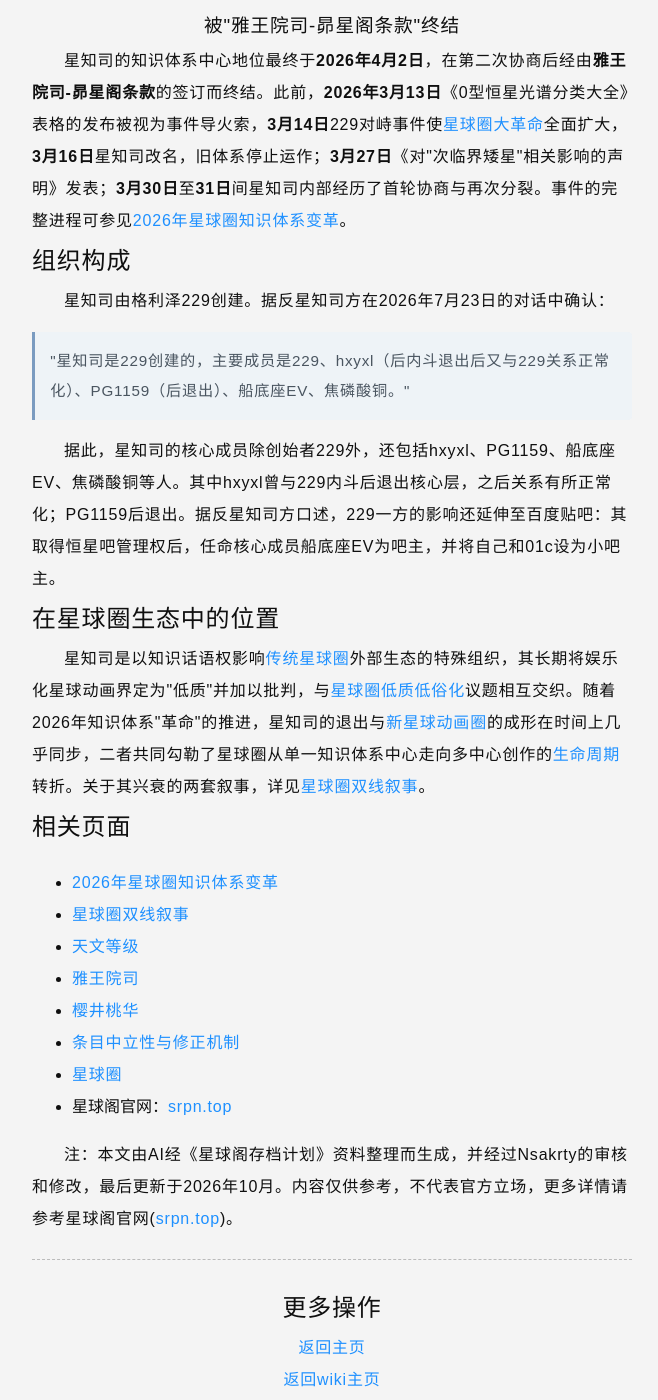
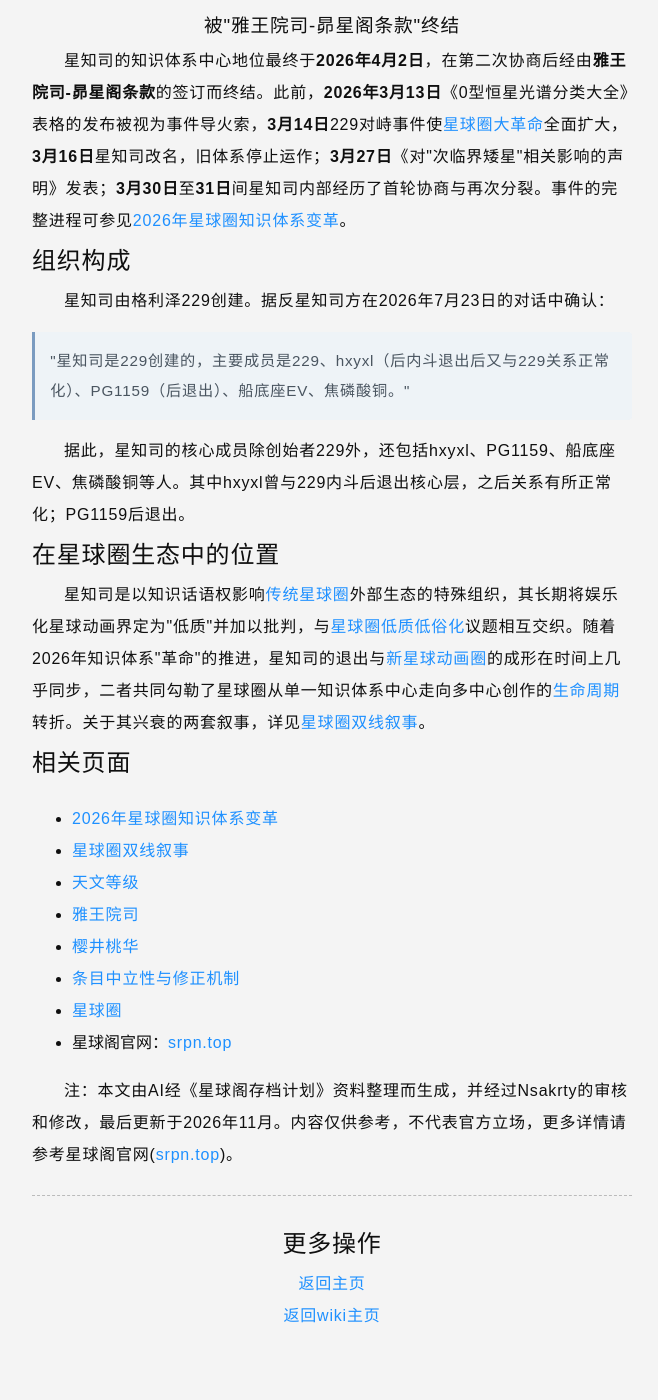
Before and after one commit to SRPNGO/post, a Jekyll site: the page built from wiki/xingzhisi.md, in a window 1280 px wide and 1400 px high, scrolled down 2086 px. Shown: the whole window, without its empty margins (308-966 px from the left). Built offline with Jekyll 4.4.1, drawn with Linux system fonts in a browser that asks for light colours; our own code applies the rules of GitHub Pages for plain Markdown files; comment, search, counter and statistics services are not loaded; after the commit the page ends 3422 px from its top, so only the background shows below that.

Commit message:
更正恒星吧相关表述：据船底座EV本人说明系个人行为，与229无关

```diff
--- a/wiki/xingzhisi.md
+++ b/wiki/xingzhisi.md
@@ -63,7 +63,7 @@ description: 星球圈外部知识体系组织，前身格利泽星团，由229
 > "星知司是229创建的，主要成员是229、hxyxl（后内斗退出后又与229关系正常化）、PG1159（后退出）、船底座EV、焦磷酸铜。"
 >
 
-据此，星知司的核心成员除创始者229外，还包括hxyxl、PG1159、船底座EV、焦磷酸铜等人。其中hxyxl曾与229内斗后退出核心层，之后关系有所正常化；PG1159后退出。据反星知司方口述，229一方的影响还延伸至百度贴吧：其取得恒星吧管理权后，任命核心成员船底座EV为吧主，并将自己和01c设为小吧主。
+据此，星知司的核心成员除创始者229外，还包括hxyxl、PG1159、船底座EV、焦磷酸铜等人。其中hxyxl曾与229内斗后退出核心层，之后关系有所正常化；PG1159后退出。
 
 <div class="srp-backstage" data-layer="private" data-title="星知司一方的声音（原文留存）" markdown="1">
 
@@ -121,6 +121,7 @@ description: 星球圈外部知识体系组织，前身格利泽星团，由229
 - 关于等级处罚：229"罗列了hxyxl的几项罪状"。
 - 关于视频政策后果："这使星球圈陷入对'低质'的无休止批判，一波又一波圈友相继退圈。"
 - 关于贴吧："229的霸权还延伸至百度贴吧，其占领恒星吧后任命核心成员船底座EV为吧主。"
+- 更正记录（2026年11月）：船底座EV本人提出，其担任恒星吧吧主及设置小吧主均系个人行为，与229无关（其称另将一名与双方无关的成员设为小吧主）。该表述已移出公开正文，原句留存于上。
 
 </div>
 
@@ -140,7 +141,7 @@ description: 星球圈外部知识体系组织，前身格利泽星团，由229
 | 星知司的知识体系中心地位最终……终结 | 星知司的体系霸权最终……彻底终结 |
 | 旧体系停止运作 | 旧体系垮台 |
 | 首轮协商与再次分裂 | 初次劝降与再次分裂 |
-| 229一方的影响还延伸至百度贴吧：其取得恒星吧管理权 | 229的霸权还延伸至百度贴吧，其占领恒星吧 |
+| （贴吧相关表述已移出公开正文） | 229的霸权还延伸至百度贴吧，其占领恒星吧后任命核心成员船底座EV为吧主 |
 | 从单一知识体系中心走向多中心创作 | 从知识垄断走向多中心创作 |
 
 </div>
@@ -160,4 +161,4 @@ description: 星球圈外部知识体系组织，前身格利泽星团，由229
 - [星球圈](/wiki/SC)
 - 星球阁官网：[srpn.top](https://srpn.top)
 
-注：本文由AI经《星球阁存档计划》资料整理而生成，并经过Nsakrty的审核和修改，最后更新于2026年10月。内容仅供参考，不代表官方立场，更多详情请参考星球阁官网([srpn.top](https://srpn.top))。
+注：本文由AI经《星球阁存档计划》资料整理而生成，并经过Nsakrty的审核和修改，最后更新于2026年11月。内容仅供参考，不代表官方立场，更多详情请参考星球阁官网([srpn.top](https://srpn.top))。
```
Also changed, not shown: wiki/StarRevolution.md (+3 -3 lines), wiki/wiki_backstage_index.json (+3 -3 lines), wiki/wiki_backstage_index_snapshot.js, wiki/wiki_index.json, wiki/wiki_index_snapshot.js.
